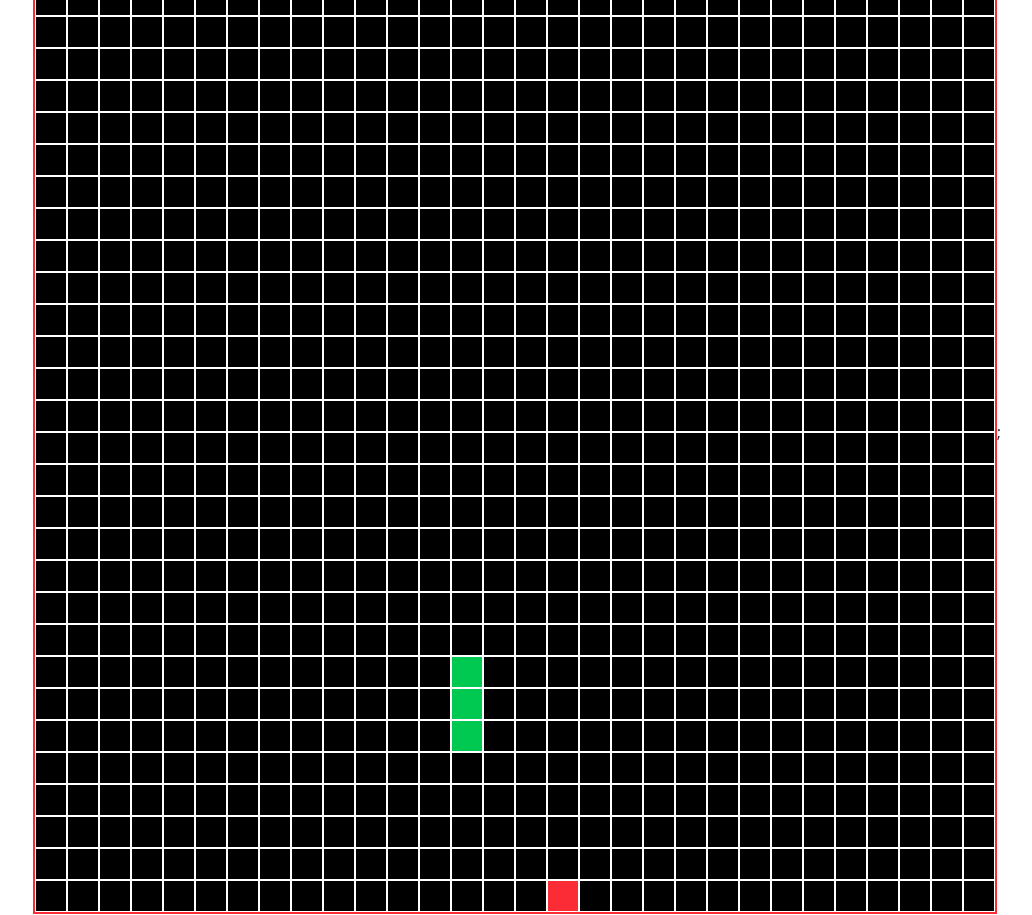
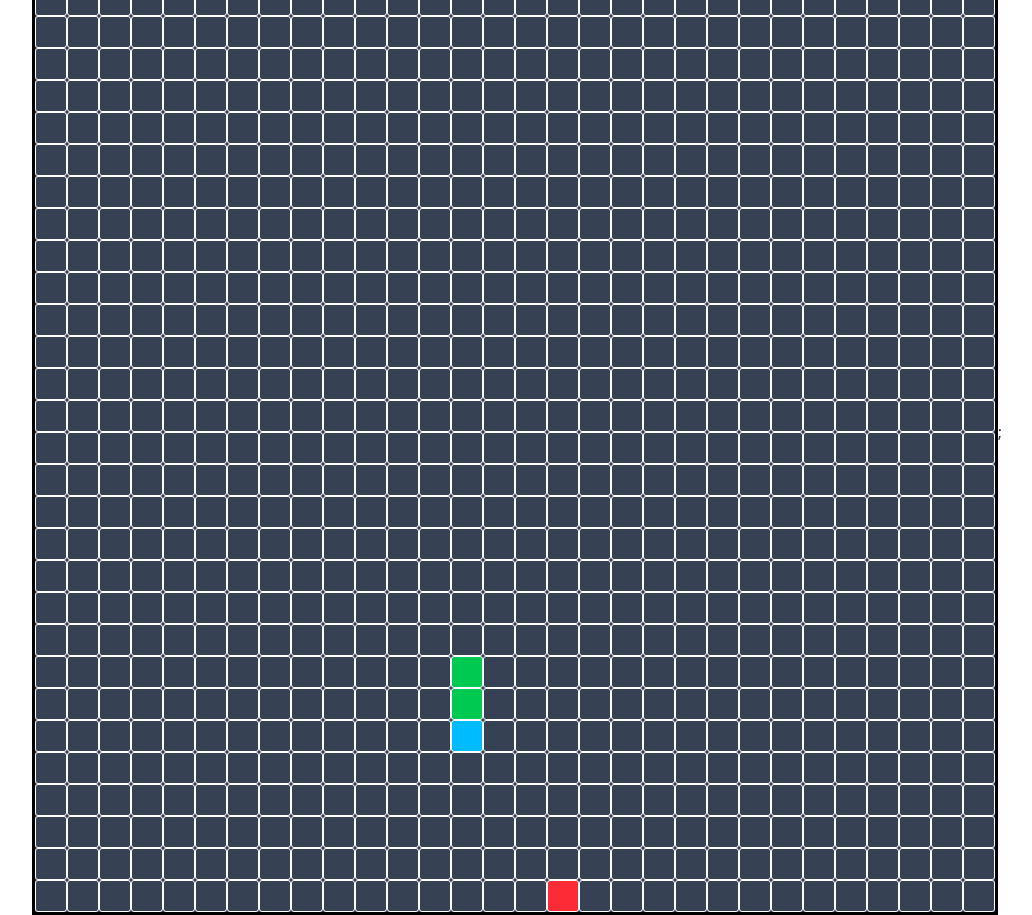
Before and after one commit to amirhosseinyousefi-1221/SnakeGame, a React (Vite) app: page / in a window 1280 px wide. Shown: the top 915 px of the page, without its empty margins (155-1187 px from the left). Built offline with nearby package versions, Linux system fonts and the light colour scheme.

Commit message:
Added Head Styling

```diff
--- a/src/Components/index.tsx
+++ b/src/Components/index.tsx
@@ -7,20 +7,24 @@ interface BoardProps {
 }
 function Board({ apple, snake }: BoardProps) {
   const blocks = new Array(900).fill(0);
+  const headx = snake[0].x;
+  const heady = snake[0].y;
 
   return (
-    <div className="bg-black  grid grid-cols-30 border-2 border-red-500 gap-0 justify-center items-center ">
+    <div className="bg-gray-700 grid grid-cols-30 border-3 border-black gap-0 justify-center items-center ">
       {blocks.map((_, index) => {
         const currentX = index % 30;
         const currentY = Math.floor(index / 30);
-
         return (
           <div
             key={index}
-            className={clsx(" border border-white w-8 h-8 ", {
+            className={clsx(" border border-white w-8 h-8 rounded-[3px] ", {
               "bg-red-500": currentX === apple.x && currentY === apple.y,
               "bg-green-500": snake.some(
                 (block) => block.x === currentX && block.y === currentY
+              ),
+              "bg-sky-400 border-red": snake.some(
+                (block) => headx === currentX && heady === currentY
               ),
             })}
           ></div>
```
